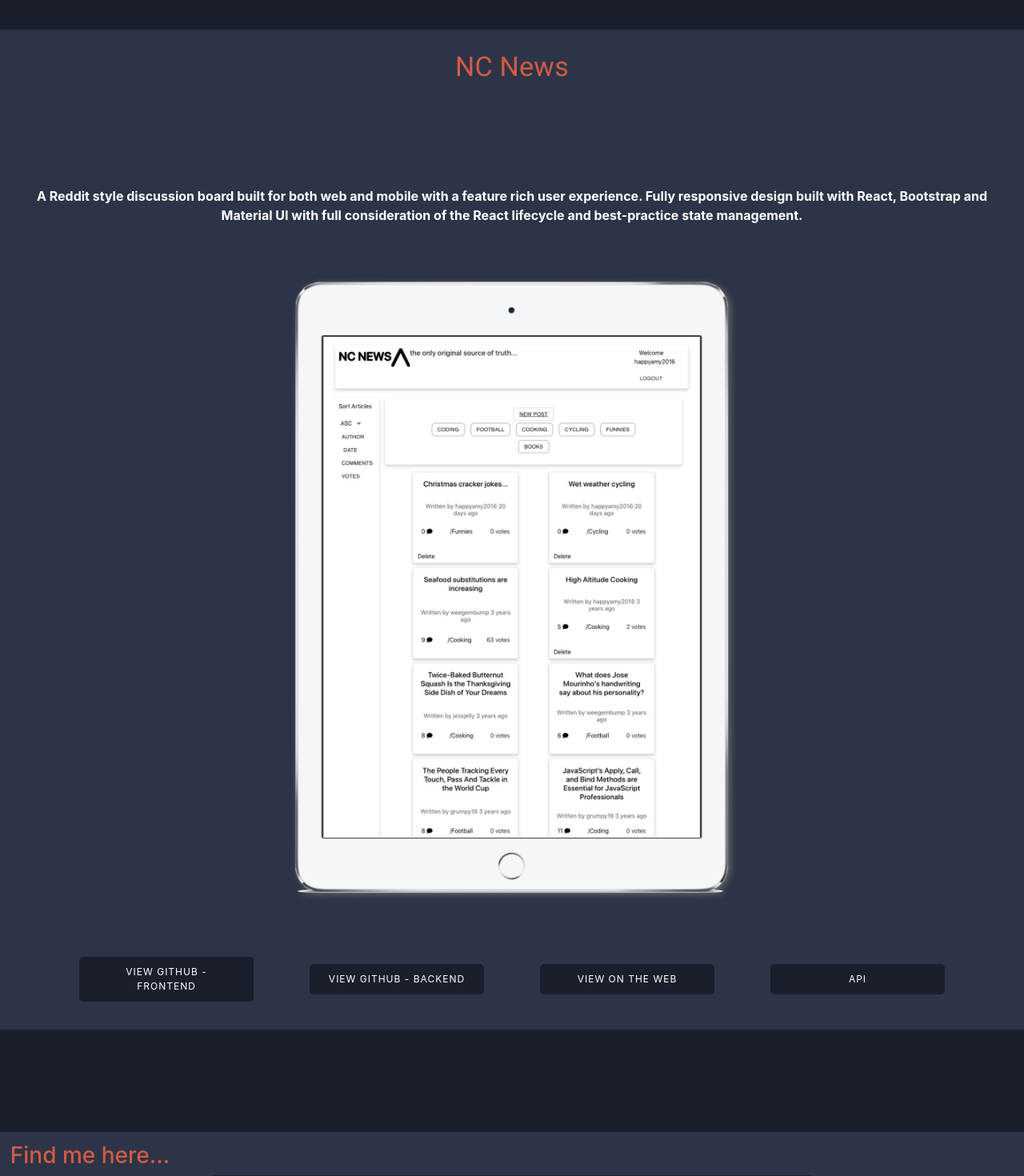
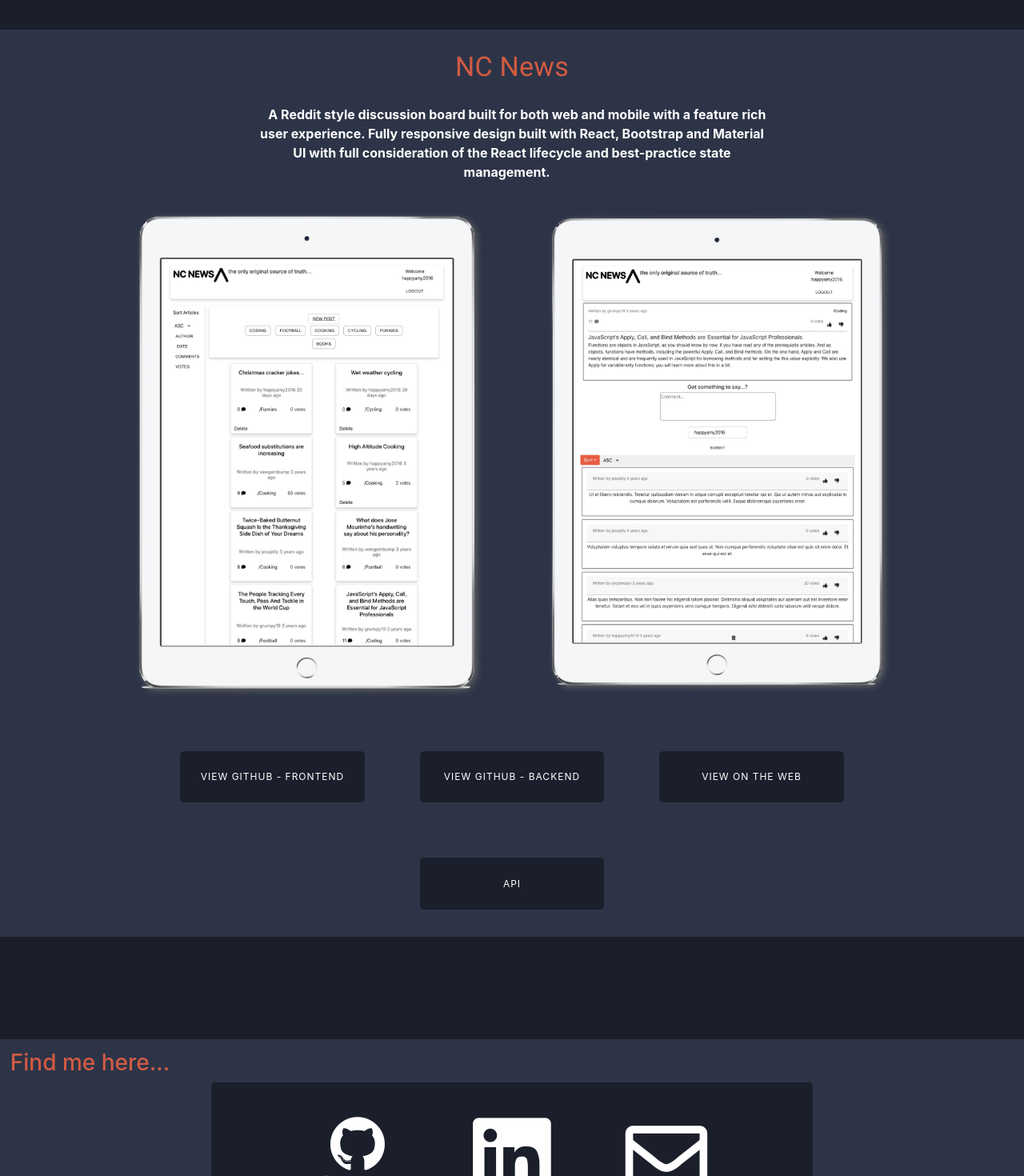
Before and after one commit to clsfoy/portfolio-website, a React (Create React App) app: page / in a window 1280 px wide. Shown: the part 2080-3550 px from the top of the page at 80% size. Built offline with nearby package versions, Linux system fonts and the light colour scheme.

Commit message:
css changes

```diff
--- a/public/index.html
+++ b/public/index.html
@@ -39,7 +39,7 @@
       work correctly both with client-side routing and a non-root public URL.
       Learn how to configure a non-root public URL by running `npm run build`.
     -->
-    <title>jkhgfdsfghjkl</title>
+    <title>Charlie Foy - Software Developer Portfolio</title>
   </head>
   <body>
     <noscript>You need to enable JavaScript to run this app.</noscript>
--- a/src/App.css
+++ b/src/App.css
@@ -200,19 +200,19 @@ span {
   width: 90%;
   margin: 0 auto;
   justify-content: center;
+
+  flex-wrap: wrap;
 }
 
 .btn-nc {
   color: white;
   background: rgba(0, 0, 0, 0.4);
-  padding: 10px 20px;
+  padding: 2%;
   font-size: 12px;
   text-decoration: none;
   letter-spacing: 1px;
   text-transform: uppercase;
   width: auto;
-  width: 100%;
-  /* height: 50px; */
   display: flex;
   justify-content: center;
   align-items: center;
@@ -230,6 +230,11 @@ span {
 
 .nc-container {
   background: #2d3447;
+}
+
+.nc-header {
+  width: 50%;
+  align-self: center;
 }
 
 @media screen and (min-width: 800px) {
@@ -300,7 +305,6 @@ span {
   .treat-img {
     display: flex;
     justify-content: center;
-    /* width: 10%; */
     align-items: center;
   }
 
@@ -317,12 +321,29 @@ span {
   }
 
   .nc-img img {
-    max-width: 50%;
+    max-width: 40%;
     min-width: 150px;
     height: auto;
     object-fit: cover;
     padding: 3%;
     filter: drop-shadow(3px 2px 4px #666666);
+  }
+
+  .nc-img {
+    /* flex-direction: row; */
+  }
+
+  .nc-btn {
+    display: flex;
+    flex-direction: row;
+    align-items: center;
+    width: 90%;
+    margin: 0 auto;
+    justify-content: center;
+  }
+
+  .btn-nc {
+    width: 20%;
   }
 
   .treat-container-header {
--- a/src/Components/PortfolioCard.jsx
+++ b/src/Components/PortfolioCard.jsx
@@ -6,7 +6,7 @@ import AccordionSummary from "@material-ui/core/AccordionSummary";
 import AccordionDetails from "@material-ui/core/AccordionDetails";
 import ExpandMoreIcon from "@material-ui/icons/ExpandMore";
 import ncipad from "./Images/nc-ipad.png";
-import ncmob from "./Images/nc-mobile.png";
+import ncipad2 from "./Images/ncipad2.png";
 const useStyles = makeStyles((theme) => ({
   root: {
     // width: "90%",
@@ -39,48 +39,8 @@ const PortfolioCard = () => {
         NC News
       </Typography>
       <div>
-        <div className="treat-container-header">
-          <div className={classes.root}>
-            {/* <Accordion>
-              <AccordionSummary
-                style={{
-                  background: "#2d3447",
-                  color: "white",
-                  textAlign: "center",
-                }}
-                expandIcon={<ExpandMoreIcon />}
-                aria-controls="panel1a-content"
-                id="panel1a-header"
-              >
-                <Typography className={classes.heading}>More Info</Typography>
-              </AccordionSummary>
-              <AccordionDetails
-                style={{ background: "#2d3447", color: "white" }}
-              >
-                <Typography>
-                  Treat Your Shelf is a book swapping app designed to encourage
-                  reading and facilitate sharing amongst local communities.{" "}
-                  <br></br>
-                  <br></br>Users can add their unused books to a virtual
-                  bookshelf through an ISBN barcode scanner, view available
-                  books in their area, then arrange a swap through an in-built
-                  messenger. <br></br>A key element of the project was using
-                  {""}
-                  <span> agile practices;</span> Kanban boards for planning,
-                  daily stand-ups, ‘mobbing’ on issues as a team and
-                  <span> pair-programming.</span> We implemented technologies
-                  not covered on the course, such as{" "}
-                  <span>React Hooks & Contexts</span>, React Webcam Barcode
-                  Scanner, Geocode,
-                  <span> Firebase Authentication & Firestore.</span> Firebase
-                  Authentication & Firestore. We designed a restful API with
-                  Express and Postgress.
-                </Typography>
-              </AccordionDetails>
-            </Accordion> */}
-          </div>
-        </div>
         <div class="nc-img">
+          <div className="nc-header">
             <Typography
               style={{
                 color: "white",
@@ -89,13 +49,19 @@ const PortfolioCard = () => {
               }}
               variant="p"
             >
-            A Reddit style discussion board built for both web and mobile with a
-            feature rich user experience. Fully responsive design built with
+              A Reddit style discussion board built for both web and mobile with
+              a feature rich user experience. Fully responsive design built with
               React, Bootstrap and Material UI with full consideration of the
               React lifecycle and best-practice state management.
             </Typography>
+          </div>
+
           <div className="nc-img-container">
+            <div className="nc-ipad-img">
               <img src={ncipad} alt="nc news ipad"></img>
+              <img src={ncipad2} alt="nc news ipad"></img>
+            </div>
+
             <div className="nc-btn">
               <a href="https://github.com/clsfoy/nc-news" className="btn-nc">
                 View GitHub - Frontend
@@ -115,69 +81,6 @@ const PortfolioCard = () => {
             </div>
           </div>
         </div>
-        {/* <div className="portfolio-card">
-          <Card className={classes.root}>
-            <CardActionArea>
-              <h2>NC News - Frontend</h2>
-              <CardContent>
-                <div className="card-header">
-                  <Typography
-                    style={{ color: "white" }}
-                    gutterBottom
-                    variant="subtitle"
-                  >
-                    A Reddit style discussion board built for both web and
-                    mobile with a feature rich user experience. Fully responsive
-                    design built with React, Bootstrap and Material UI with full
-                    consideration of the React lifecycle and best-practice state
-                    management.
-                  </Typography>
-                </div>
-              </CardContent>
-            </CardActionArea>
-            <CardActions>
-              <div className="card-links">
-                <a href="https://charlie-nc-news.netlify.app/" className="btn">
-                  View on the web
-                </a>
-                <p className="btn">GitHub</p>
-              </div>
-            </CardActions>
-          </Card>
-        </div> */}
-        {/* <div className="portfolio-card">
-          <Card className={classes.root}>
-            <CardActionArea>
-              <h2>NC News - Backend</h2>
-              <CardContent>
-                <div className="card-header">
-                  <Typography
-                    style={{ color: "white" }}
-                    gutterBottom
-                    variant="subtitle"
-                  >
-                    Set of thoroughly tested API endpoints that communicate with
-                    a relational database. This backend was built with
-                    Postgress, Express & Knexx with error handling, querying and
-                    sorting functionality. The project is hosted on Heroku and I
-                    invite you to have a look at the code on GitHub.
-                  </Typography>
-                </div>
-              </CardContent>
-            </CardActionArea>
-            <CardActions>
-              <div className="card-links">
-                <a
-                  href="https://is-this-reddit.herokuapp.com/api/"
-                  className="btn"
-                >
-                  API
-                </a>
-                <p className="btn">GitHub</p>
-              </div>
-            </CardActions>
-          </Card>
-        </div> */}
       </div>
     </div>
   );
```
Also changed, not shown: src/Components/Images/ncipad2.png (added), 1 other file (tests, documents, lock files or other folders). Lines whose indentation alone changed are shown as unchanged.
